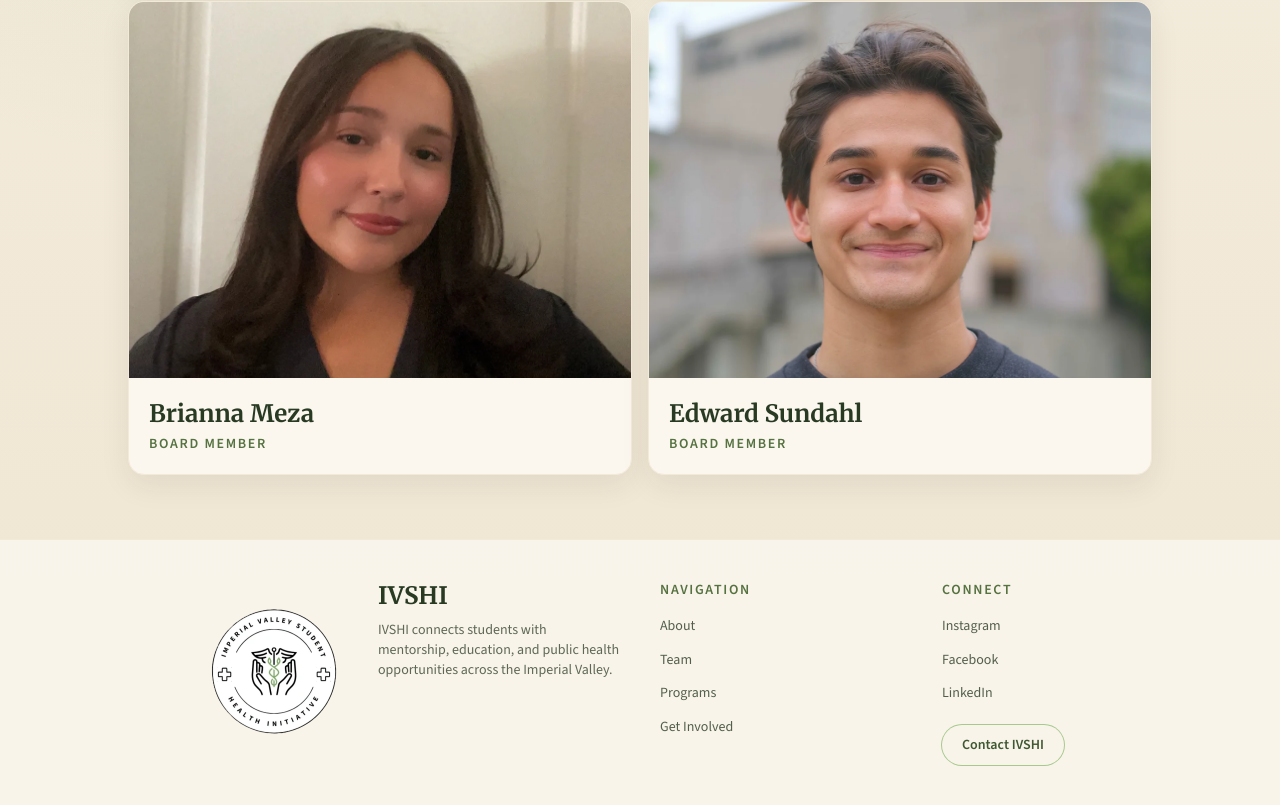
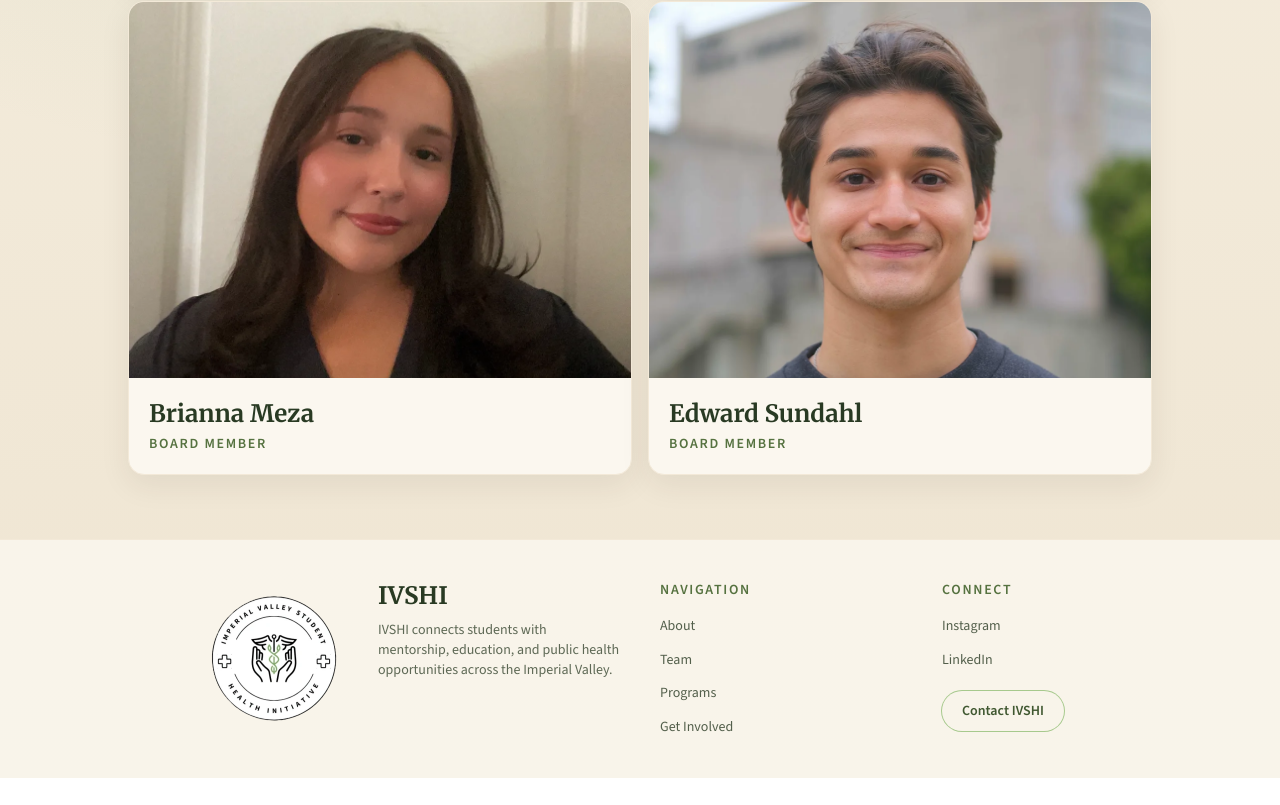
Before and after one commit to jpdavalos423/ivshi-redesign, a Next.js app: page /team in a window 1280 px wide. Shown: the part 967-1772 px from the top of the page. After the commit the page ends 1745 px from the top, so only its background shows below. Built offline with nearby package versions, Linux system fonts and the light colour scheme; no server answers.

Commit message:
removed facebook link

```diff
--- a/content/site.ts
+++ b/content/site.ts
@@ -17,7 +17,7 @@ export const siteConfig: SiteConfig = {
   ],
   socialLinks: [
     { label: "Instagram", href: "https://www.instagram.com/ivstudenthealthinitiative/" },
-    { label: "Facebook", href: "https://www.facebook.com/profile.php?id=61564060259826&mibextid=wwXIfr&mibextid=wwXIfr" },
+    // { label: "Facebook", href: "https://www.facebook.com/profile.php?id=61564060259826&mibextid=wwXIfr&mibextid=wwXIfr" },
     {
       label: "LinkedIn",
       href: "https://www.linkedin.com/company/imperial-valley-student-health-initiative"
```
